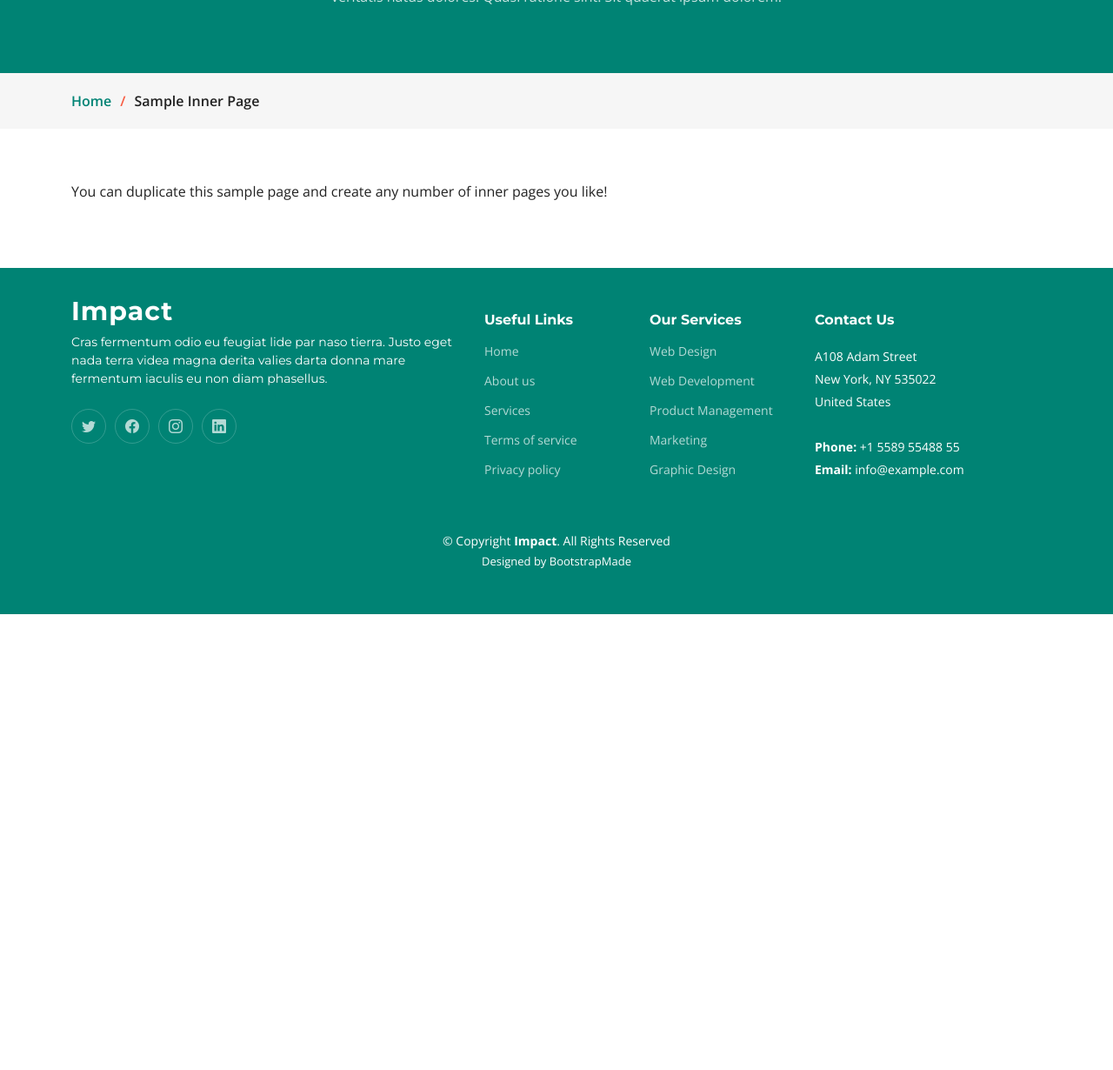
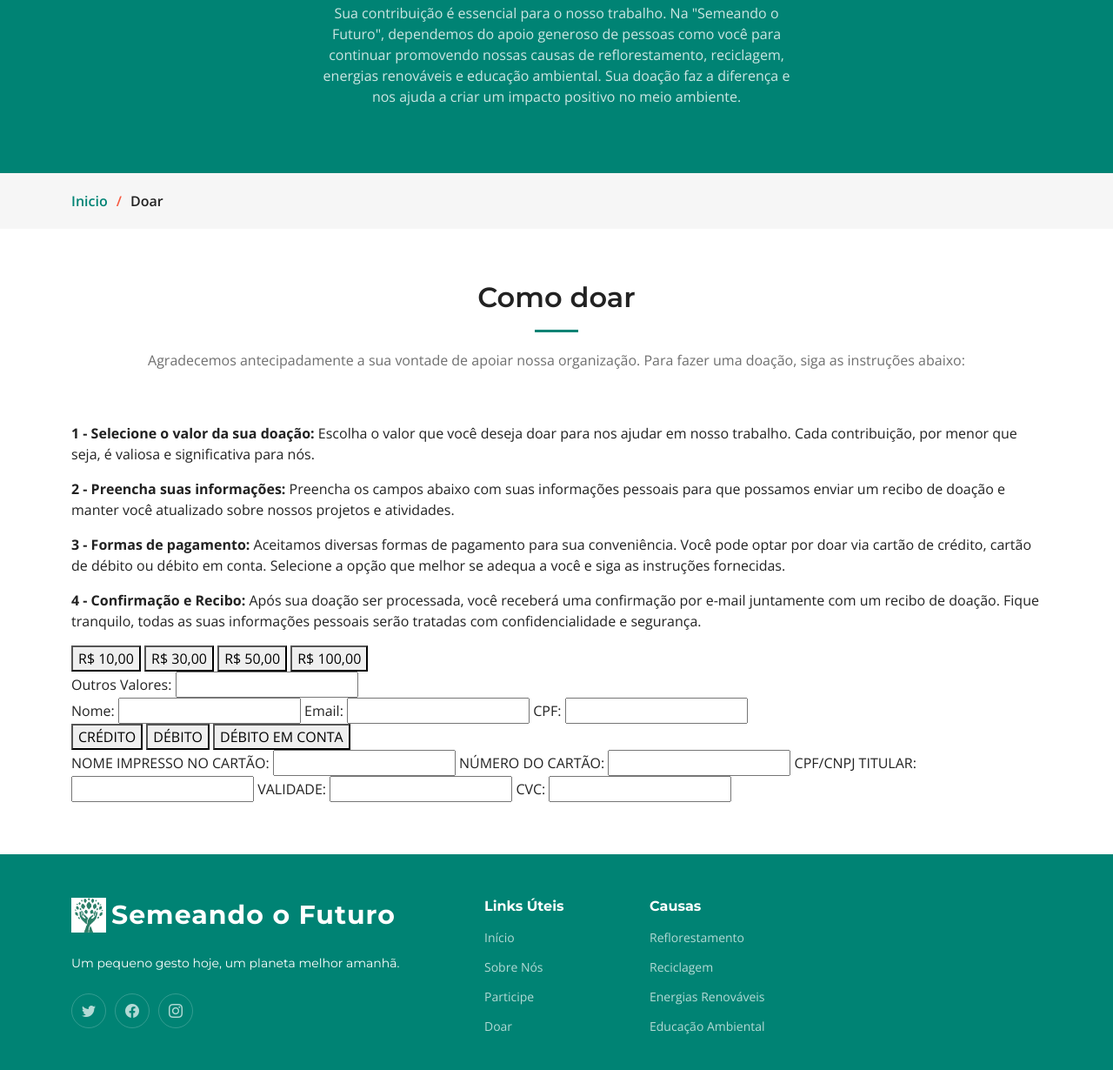
Before and after one commit to VitorValentimSilva/Semeando-o-Futuro, a plain HTML site: page pagina-Doar.html in a window 1280 px wide. Shown: the part 329-1559 px from the top of the page at 87% size. Before the commit the page ends 1035 px from the top, so only its background shows below. Drawn offline with nearby package versions, Linux system fonts and the light colour scheme.

Commit message:
Inicio da pagina de doacao

```diff
--- a/pagina-Doar.html
+++ b/pagina-Doar.html
@@ -73,8 +73,8 @@
         <div class="container position-relative">
           <div class="row d-flex justify-content-center">
             <div class="col-lg-6 text-center">
-              <h2>Sample Inner Page</h2>
-              <p>Odio et unde deleniti. Deserunt numquam exercitationem. Officiis quo odio sint voluptas consequatur ut a odio voluptatem. Sit dolorum debitis veritatis natus dolores. Quasi ratione sint. Sit quaerat ipsum dolorem.</p>
+              <h2>Faça a diferença - Faça uma Doação</h2>
+              <p> Sua contribuição é essencial para o nosso trabalho. Na "Semeando o Futuro", dependemos do apoio generoso de pessoas como você para continuar promovendo nossas causas de reflorestamento, reciclagem, energias renováveis e educação ambiental. Sua doação faz a diferença e nos ajuda a criar um impacto positivo no meio ambiente.</p>
             </div>
           </div>
         </div>
@@ -82,75 +82,114 @@
       <nav>
         <div class="container">
           <ol>
-            <li><a href="index.html">Home</a></li>
-            <li>Sample Inner Page</li>
+            <li><a href="index.html#hero">Inicio</a></li>
+            <li>Doar</li>
           </ol>
         </div>
       </nav>
-    </div><!-- End Breadcrumbs -->
+    </div>
 
     <section class="sample-page">
       <div class="container" data-aos="fade-up">
 
-        <p>
-          You can duplicate this sample page and create any number of inner pages you like!
-        </p>
+        <div class="section-header">
+          <h2>Como doar</h2>
 
+          <p>Agradecemos antecipadamente a sua vontade de apoiar nossa organização. Para fazer uma doação, siga as instruções abaixo:</p>
+        </div>
+
+        <p><strong>1 - Selecione o valor da sua doação:</strong> Escolha o valor que você deseja doar para nos ajudar em nosso trabalho. Cada contribuição, por menor que seja, é valiosa e significativa para nós.</p>
+        <p><strong>2 - Preencha suas informações:</strong> Preencha os campos abaixo com suas informações pessoais para que possamos enviar um recibo de doação e manter você atualizado sobre nossos projetos e atividades.</p>
+        <p><strong>3 - Formas de pagamento:</strong> Aceitamos diversas formas de pagamento para sua conveniência. Você pode optar por doar via cartão de crédito, cartão de débito ou débito em conta. Selecione a opção que melhor se adequa a você e siga as instruções fornecidas.</p>
+        <p><strong>4 - Confirmação e Recibo:</strong> Após sua doação ser processada, você receberá uma confirmação por e-mail juntamente com um recibo de doação. Fique tranquilo, todas as suas informações pessoais serão tratadas com confidencialidade e segurança.</p>
+      </div>
+
+      <div class="container" data-aos="fade-up">
+        <form action="">
+          <div>
+            <button>R$ 10,00</button>
+            <button>R$ 30,00</button>
+            <button>R$ 50,00</button>
+            <button>R$ 100,00</button>
+            <div>
+              <label for="ioutrosVA">Outros Valores: </label>
+              <input type="number" name="outrosVA" id="ioutrosVA">
+            </div>
+          </div>
+
+          <div>
+            <label for="inome">Nome: </label>
+            <input type="text" name="nome" id="inome" required>
+
+            <label for="iemail">Email: </label>
+            <input type="email" name="email" id="iemail" required>
+
+            <label for="icpf">CPF: </label>
+            <input type="number" name="cpf" id="icpf">
+          </div>
+
+          <div>
+            <button>CRÉDITO</button>
+            <button>DÉBITO</button>
+            <button>DÉBITO EM CONTA</button>
+          </div>
+
+          <div>
+            <label for="inomeCartao">NOME IMPRESSO NO CARTÃO: </label>
+            <input type="text" name="nomeCartao" id="inomeCartao" required>
+
+            <label for="inumeroCartao">NÚMERO DO CARTÃO: </label>
+            <input type="number" name="inumeroCartao" id="inumeroCartao" required>
+
+            <label for="icpfTi">CPF/CNPJ TITULAR: </label>
+            <input type="number" name="cpfTi" id="icpfTi" required>
+
+            <label for="ivalidade">VALIDADE: </label>
+            <input type="number" name="validade" id="ivalidade" required>
+
+            <label for="icvc">CVC: </label>
+            <input type="number" name="cvc" id="icvc" required>
+          </div>
+        </form>
       </div>
     </section>
 
-  </main><!-- End #main -->
+  </main>
 
-  <!-- ======= Footer ======= -->
   <footer id="footer" class="footer">
 
     <div class="container">
       <div class="row gy-4">
         <div class="col-lg-5 col-md-12 footer-info">
           <a href="index.html" class="logo d-flex align-items-center">
-            <span>Impact</span>
+            <img src="assets/img/logoONG.jpeg" alt="logo da ONG"><span>Semeando o Futuro</span>
           </a>
-          <p>Cras fermentum odio eu feugiat lide par naso tierra. Justo eget nada terra videa magna derita valies darta donna mare fermentum iaculis eu non diam phasellus.</p>
+          <p>Um pequeno gesto hoje, um planeta melhor amanhã.</p>
           <div class="social-links d-flex mt-4">
             <a href="#" class="twitter"><i class="bi bi-twitter"></i></a>
             <a href="#" class="facebook"><i class="bi bi-facebook"></i></a>
             <a href="#" class="instagram"><i class="bi bi-instagram"></i></a>
-            <a href="#" class="linkedin"><i class="bi bi-linkedin"></i></a>
           </div>
         </div>
 
         <div class="col-lg-2 col-6 footer-links">
-          <h4>Useful Links</h4>
+          <h4>Links Úteis</h4>
           <ul>
-            <li><a href="#">Home</a></li>
-            <li><a href="#">About us</a></li>
-            <li><a href="#">Services</a></li>
-            <li><a href="#">Terms of service</a></li>
-            <li><a href="#">Privacy policy</a></li>
+            <li><a href="index.html#home">Início</a></li>
+            <li><a href="index.html#about">Sobre Nós</a></li>
+            <li><a href="index.html#portfolio">Participe</a></li>
+            <li><a href="pagina-Doar.html">Doar</a></li>
           </ul>
         </div>
 
         <div class="col-lg-2 col-6 footer-links">
-          <h4>Our Services</h4>
+          <h4>Causas</h4>
           <ul>
-            <li><a href="#">Web Design</a></li>
-            <li><a href="#">Web Development</a></li>
-            <li><a href="#">Product Management</a></li>
-            <li><a href="#">Marketing</a></li>
-            <li><a href="#">Graphic Design</a></li>
+            <li><a href="index.html#services">Reflorestamento</a></li>
+            <li><a href="index.html#services">Reciclagem</a></li>
+            <li><a href="index.html#services">Energias Renováveis</a></li>
+            <li><a href="index.html#services">Educação Ambiental</a></li>
           </ul>
-        </div>
-
-        <div class="col-lg-3 col-md-12 footer-contact text-center text-md-start">
-          <h4>Contact Us</h4>
-          <p>
-            A108 Adam Street <br>
-            New York, NY 535022<br>
-            United States <br><br>
-            <strong>Phone:</strong> +1 5589 55488 55<br>
-            <strong>Email:</strong> info@example.com<br>
-          </p>
-
         </div>
 
       </div>
@@ -158,25 +197,19 @@
 
     <div class="container mt-4">
       <div class="copyright">
-        &copy; Copyright <strong><span>Impact</span></strong>. All Rights Reserved
+        &copy; Copyright <strong><span>Semeando o Futuro</span></strong>
       </div>
       <div class="credits">
-        <!-- All the links in the footer should remain intact. -->
-        <!-- You can delete the links only if you purchased the pro version. -->
-        <!-- Licensing information: https://bootstrapmade.com/license/ -->
-        <!-- Purchase the pro version with working PHP/AJAX contact form: https://bootstrapmade.com/impact-bootstrap-business-website-template/ -->
-        Designed by <a href="https://bootstrapmade.com/">BootstrapMade</a>
+        Desenvolvido pela equipe da <strong>InovaSoft</strong>
       </div>
     </div>
 
-  </footer><!-- End Footer -->
-  <!-- End Footer -->
+  </footer>
 
   <a href="#" class="scroll-top d-flex align-items-center justify-content-center"><i class="bi bi-arrow-up-short"></i></a>
 
   <div id="preloader"></div>
 
-  <!-- Vendor JS Files -->
   <script src="assets/vendor/bootstrap/js/bootstrap.bundle.min.js"></script>
   <script src="assets/vendor/aos/aos.js"></script>
   <script src="assets/vendor/glightbox/js/glightbox.min.js"></script>
@@ -185,7 +218,6 @@
   <script src="assets/vendor/isotope-layout/isotope.pkgd.min.js"></script>
   <script src="assets/vendor/php-email-form/validate.js"></script>
 
-  <!-- Template Main JS File -->
   <script src="assets/js/main.js"></script>
 
 </body>
```
Also changed, not shown: index.html (+1 -1 lines).
